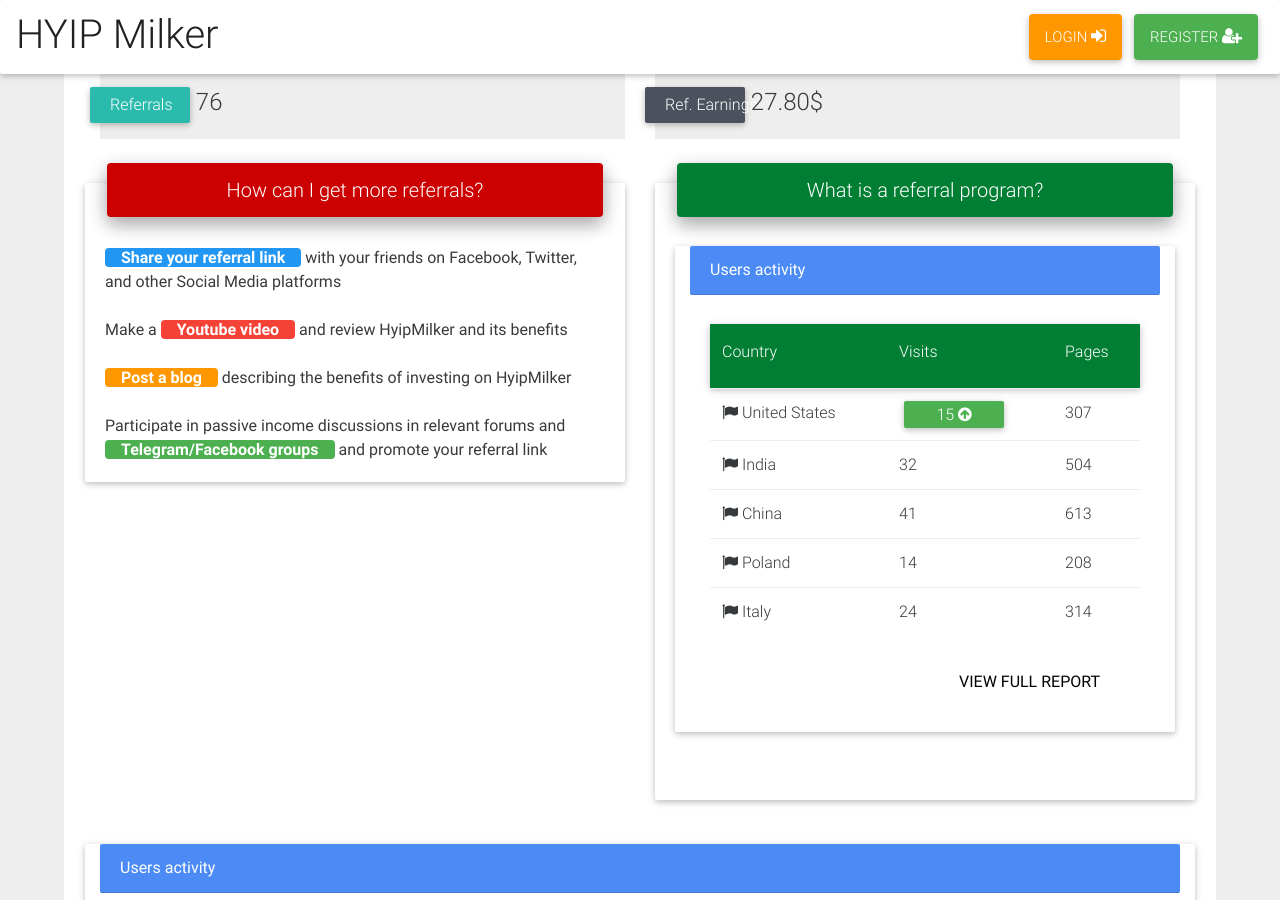
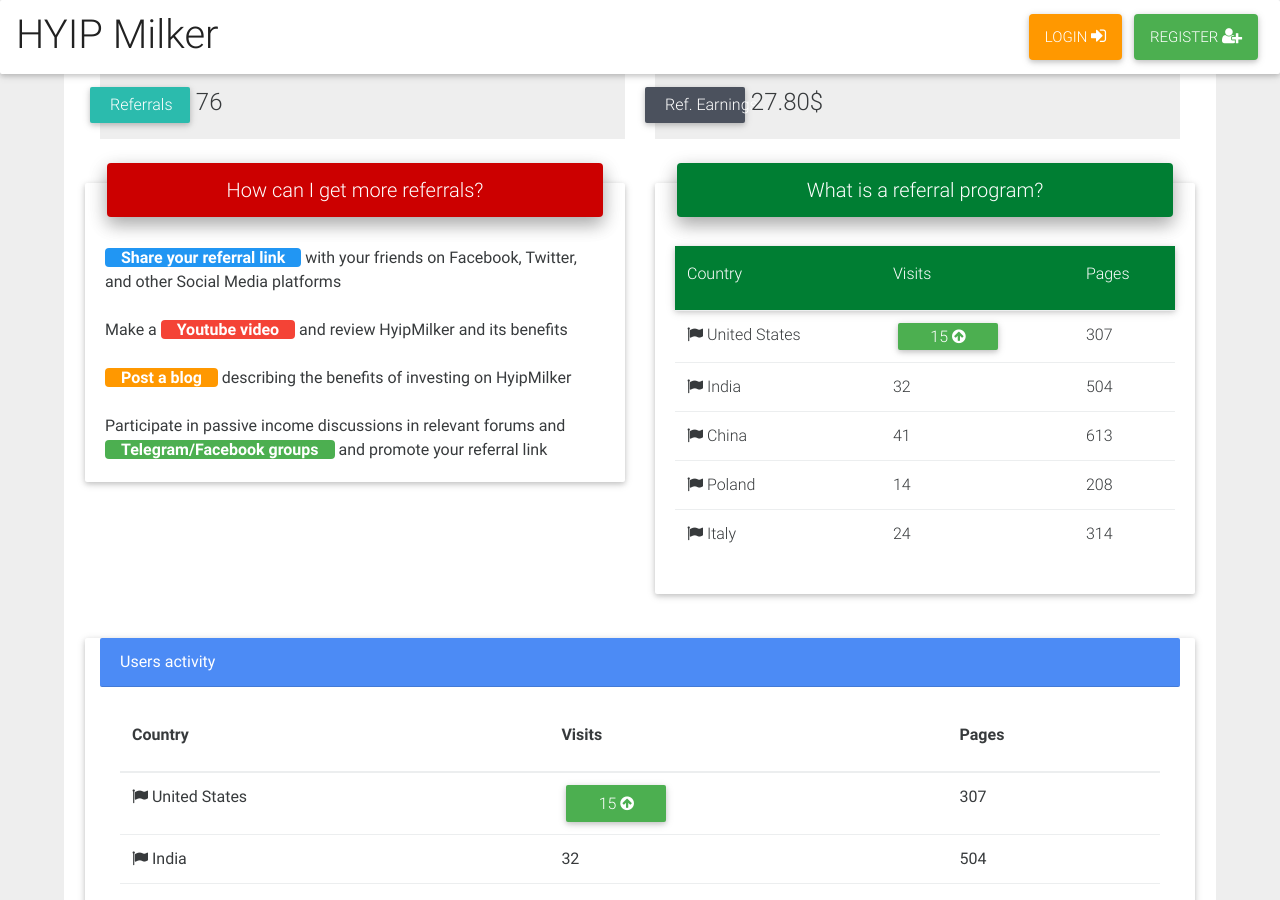
Before and after one commit to hm-gthb/hm-gthb.github.io, a Jekyll site: the page built from dashboard.html, in a window 1280 px wide and 900 px high, scrolled down 200 px. Built offline with Jekyll 4.4.1, drawn with Linux system fonts in a browser that asks for light colours; nearby versions of some CDN libraries.

Commit message:
Update dashboard.html

```diff
--- a/dashboard.html
+++ b/dashboard.html
@@ -67,11 +67,7 @@
 
               <div class="card-block">
 
-        <div class="card mb-r col-md-6">
-          <div class="card-header white-text">
-            Users activity
-          </div>
-          <div class="card-block">
+
                 <table class="table large-header">
                   <thead>
                     <tr>
@@ -109,12 +105,6 @@
                   </tbody>
                 </table>
 
-            <button class="btn-flat waves-effect float-xs-right">View full report</button>
-
-          </div>
-        </div>
-
-              </div>
 
             </div>
           </div>
```
Lines whose indentation alone changed are shown as unchanged.
